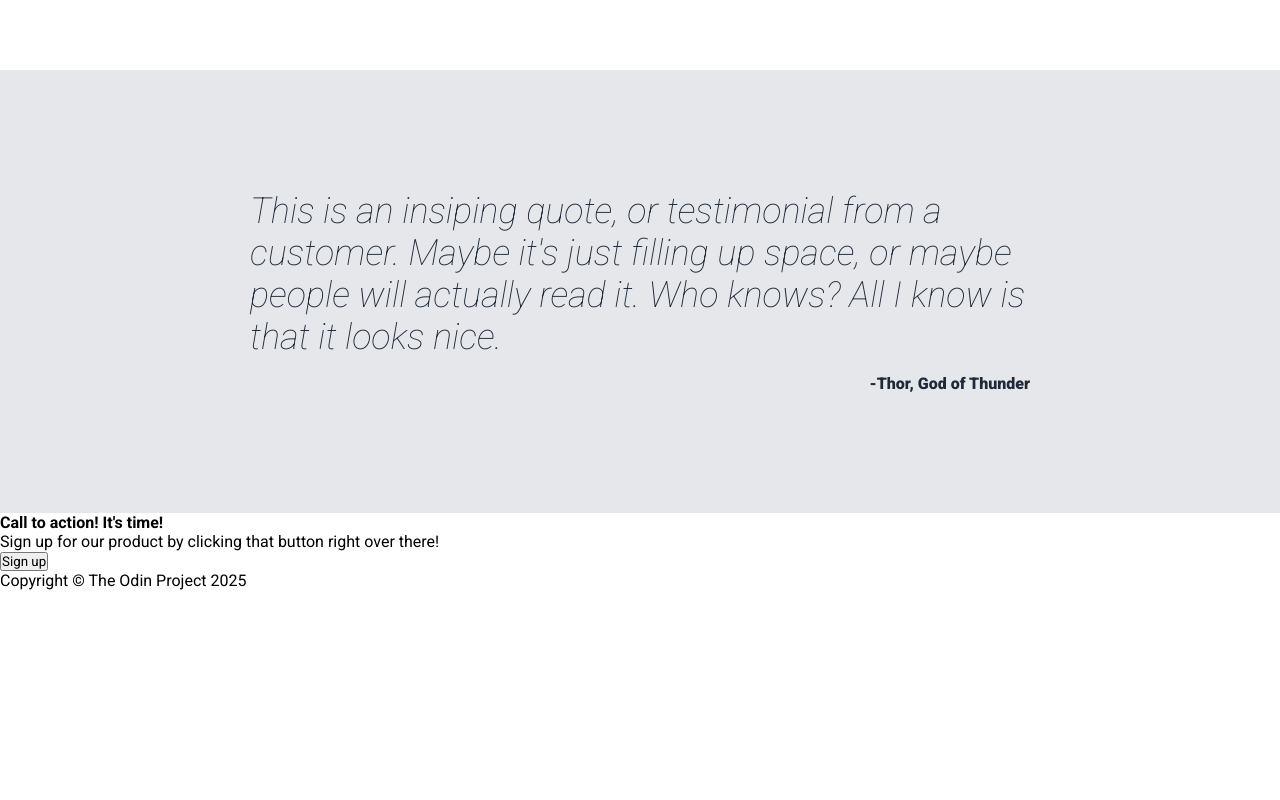
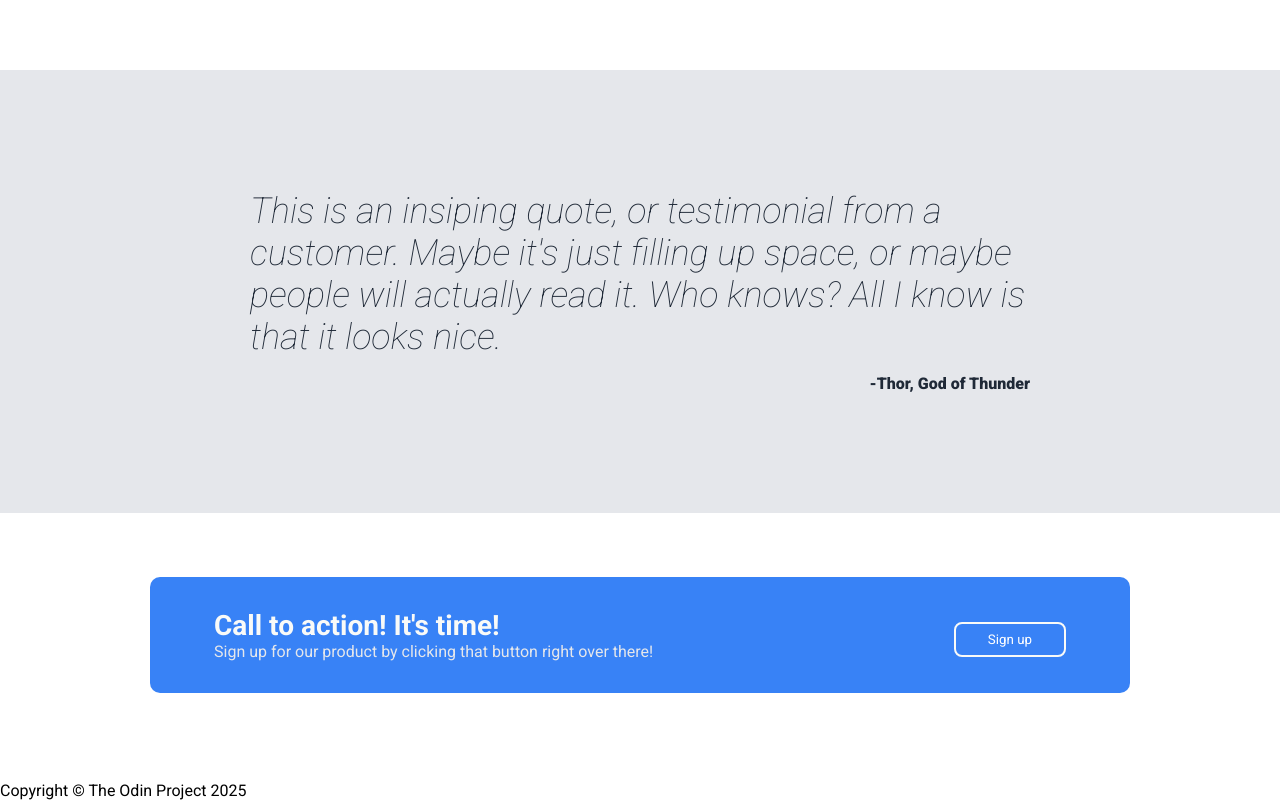
Before and after one commit to AndriySydorchuk/landing-top, a plain HTML site: page index.html in a window 1280 px wide. Shown: the part 938-1738 px from the top of the page. Before the commit the page ends 1528 px from the top, so only its background shows below. Drawn offline with Linux system fonts and the light colour scheme.

Commit message:
Set style properties for signup section

```diff
--- a/style.css
+++ b/style.css
@@ -122,3 +122,32 @@ a {
     color: #1f2937;
     font-weight: 900;
 }
+
+.signup {
+    background-color: #3882f6;
+    margin: 64px 150px 88px;
+    padding: 32px 64px;
+    display: flex;
+    color: #f9faf8;
+    justify-content: space-between;
+    border-radius: 10px;
+    align-items: center;
+}
+
+.signup-title {
+    font-size: 28px;
+}
+
+.signup-text {
+    color: #e5e7eb;
+}
+
+.signup-btn {
+    background-color: #3882f6;
+    color: #fff;
+    padding: 8px 32px;
+    cursor: pointer;
+    border: 2px solid #f9faf8;
+    border-radius: 8px;
+    margin-top: 10px;
+}
```
